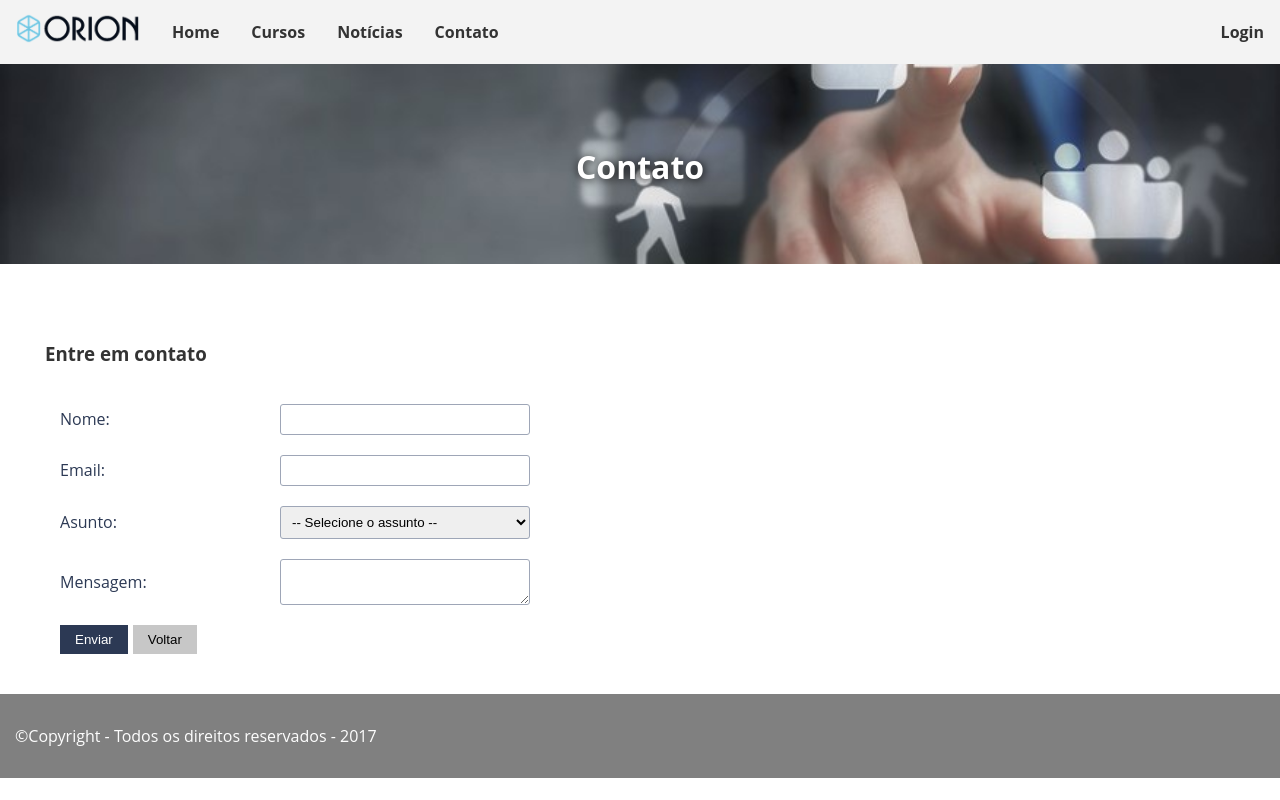
After one commit to Luclujan7198/LMS, a Django app: page /contato/ in a window 1280 px wide. The commit adds this page. Run offline with Django 3.2, Linux system fonts and the light colour scheme.

Commit message:
Noticia e contato

```diff
--- /dev/null
+++ b/LMS/LMSWeb/static/css/contato.css
@@ -0,0 +1,105 @@
+.banner-contato {
+    height: 200px;
+    width: 100%;
+    background-image: url('img/banner-contato.jpg');
+    background-size: cover;
+    background-repeat: no-repeat;
+    background-position: center;
+}
+
+.banner-contato .block-text {
+    color: white;
+    text-shadow: 1px 1px 10px black;
+    text-align: center;
+    padding-top: 60px;
+}
+
+.contato {
+    padding: 30px;
+}
+
+form {
+    width: 80%;
+    max-width: 1200px;
+    padding: 10px 30px;
+}
+
+form .form-container {
+    padding: 0;
+    max-width: 800px;
+}
+
+form .form-container .form-row {
+    display: flex;
+    flex-wrap: wrap;
+    align-items: center;
+}
+
+form .form-container .form-row:not(:last-child) {
+    margin-bottom: 20px;
+}
+
+form .form-container .form-row label {
+    flex: 1 0 120px;
+    max-width: 220px;
+    color: #2c3954;
+}
+
+form .form-container .form-row .form-input {
+    flex: 1 0 250px;
+    max-width: 250px;
+}
+
+form h3 {
+    margin-top: 2em;
+    margin-bottom: 2em;
+    margin-left: -15px;
+}
+
+form .form-button {
+    border: 0;
+    padding: 7px 15px;
+    margin-right: 5px;
+    background-color: #c7c7c7;
+}
+
+form .form-button:hover {
+    background-color: #d7d7d7;
+}
+
+form .form-button-principal:hover {
+    background-color: #3d4b67;
+}
+
+form .form-button-principal {
+    border: 0;
+    color: white;
+    background-color: #2c3954;
+}
+
+@media (max-width: 507px) {
+    form, .form-container {
+        margin: 0 auto;
+        padding: 0;
+    }
+
+    form .form-container .form-row label {
+        margin-bottom: 7px;
+    }
+
+    form .form-container .form-row .form-input {
+        max-width: none;
+    }
+}
+
+input, select, textarea {
+    border: 1px solid #9ea6b7;
+    padding: 7px;
+    border-radius: 3px;
+}
+
+input:focus, input:active,
+select:focus, select:active,
+textarea:focus, textarea:active {
+    outline:0;
+}
--- a/LMS/LMSWeb/templates/LMSWeb/base.html
+++ b/LMS/LMSWeb/templates/LMSWeb/base.html
@@ -27,7 +27,7 @@
                 <li><a href="{% url 'LMSWeb:index' %}">Home</a></li>
                 <li><a href="{% url 'LMSWeb:cursos' %}">Cursos</a></li>
                 <li><a href="{% url 'LMSWeb:noticias' %}">Notícias</a></li>
-                <li><a href="contato.html">Contato</a></li>
+                <li><a href="{% url 'LMSWeb:contato' %}">Contato</a></li>
                 <li class="nav-menu-right"><a href="login.html">Login</a></li>
             </ul>
         </nav>
--- /dev/null
+++ b/LMS/LMSWeb/templates/LMSWeb/contato.html
@@ -0,0 +1,54 @@
+{% extends 'LMSWeb/base.html' %}
+
+{% load static %}
+
+{% block css %}
+<link href="{% static 'css/contato.css' %}" rel="stylesheet" />
+{% endblock %}
+
+
+{% block title %}
+Contato - {{block.super}}
+{% endblock %}
+
+{% block container %}
+<div class="banner-contato">
+    <div class="block-text">
+        <h1>Contato</h1>
+    </div>
+</div>
+
+<div class="contato">
+    <form method="post">
+        <h3>Entre em contato</h3>
+        <div class="form-container">
+            <div class="form-row">
+                <label for="nome">Nome:</label>
+                <input type="text" name="nome" class="form-input" autofocus/>
+            </div>
+            <div class="form-row">
+                <label for="email">Email:</label>
+                <input type="email" name="email" class="form-input" />
+            </div>
+            <div class="form-row">
+                <label for="assunto">Asunto:</label>
+                <select name="assunto" class="form-input">
+                    <option value="">-- Selecione o assunto --</option>
+                    <option value="ads">Informação sobre as aulas</option>
+                    <option value="redes">Informações sobre as disciplinas</option>
+                    <option value="adm">Outro assunto</option>
+                </select>
+            </div>
+            <div class="form-row">
+                <label for="mensagem">Mensagem:</label>
+                <textarea name="mensagem" class="form-input"></textarea>
+            </div>
+            <div class="form-row">
+                <button type="submit" class="form-button form-button-principal">Enviar</button>
+                <button type="button" class="form-button">Voltar</button>
+            </div>
+        </div>
+    </form>
+</div>
+
+{% endblock %}
--- a/LMS/LMSWeb/templates/LMSWeb/noticias.html
+++ b/LMS/LMSWeb/templates/LMSWeb/noticias.html
@@ -22,14 +22,14 @@ Notícias - {{block.super}}
     <article class="noticia">
         <h3><a href="{% url 'LMSWeb:noticia' 1 %}">Impacta é reconhecida como a melhor entre as faculdades de tecnologia</a></h3>
         <img src="{% static 'img/noticias/noticia1.png' %}" />
-        <p>{% lorem 1 %}</p>
+        <p class="texto">{% lorem 1 %}</p>
         <p><a href="{% url 'LMSWeb:noticia' 1 %}">Leia mais...</a></p>
     </article>
 
     <article class="noticia">
         <h3><a href="#">Novo curso: Redes de computadores</a></h3>
         <img src="{% static 'img/noticias/noticia2.png' %}" />
-        <p>{% lorem 1 %}</p>
+        <p class="texto">{% lorem 1 %}</p>
         <p><a href="#">Leia mais...</a></p>
     </article>
 </div>
--- a/LMS/LMSWeb/urls.py
+++ b/LMS/LMSWeb/urls.py
@@ -8,5 +8,6 @@ urlpatterns = [
     url(r'^cursos/$', views.cursos, name='cursos'),
     url(r'^cursos/(?P<curso_id>[0-9]+)/$', views.curso, name='curso'),
     url(r'^noticias/$', views.noticias, name='noticias'),
-    url(r'^noticias/(?P<noticia_id>[0-9]+)/$', views.noticia, name='noticia')
+    url(r'^noticias/(?P<noticia_id>[0-9]+)/$', views.noticia, name='noticia'),
+    url(r'^contato/$', views.contato, name="contato")
 ]
--- a/LMS/LMSWeb/views.py
+++ b/LMS/LMSWeb/views.py
@@ -1,6 +1,4 @@
 from django.shortcuts import render
-
-from .models import Curso, Noticia
 
 def index(request):
     return render(request, 'LMSWeb/index.html')
@@ -9,14 +7,13 @@ def cursos(request):
     return render(request, 'LMSWeb/cursos.html')
 
 def curso(request, curso_id):
-    model = Curso()
-    curso = model.GetCurso(curso_id)
-    return render(request, 'LMSWeb/curso.html', { 'curso': curso })
+    return render(request, 'LMSWeb/curso.html', { 'curso_id': curso_id })
 
 def noticias(request):
     return render(request, 'LMSWeb/noticias.html')
 
 def noticia(request, noticia_id):
-    model = Noticia()
-    noticia = model.GetNoticia(noticia_id)
-    return render(request, 'LMSWeb/noticia.html', { 'noticia': noticia })
+    return render(request, 'LMSWeb/noticia.html', { 'noticia_id': noticia_id })
+
+def contato(request):
+    return render(request, 'LMSWeb/contato.html')
```
Also changed, not shown: LMS/LMSWeb/models.py (+0 -30 lines), LMS/LMSWeb/static/css/noticia.css (+22 -0 lines), LMS/LMSWeb/static/css/noticias.css (+5 -2 lines), LMS/LMSWeb/templates/LMSWeb/noticia.html (+9 -14 lines), LMS/LMSWeb/static/css/img/banner-contato.jpg (added).
